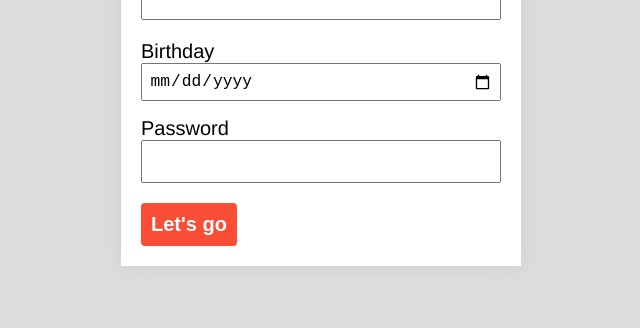
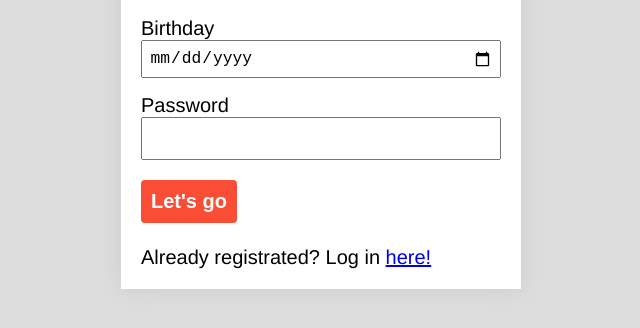
Before and after one commit to abuijzen/herexamen-Webtech3-frontend, a plain HTML site: page signup.html in a window 1280 px wide. Shown: the part 342-670 px from the top of the page, without its empty margins (319-959 px from the left). Drawn offline with Linux system fonts and the light colour scheme.

Commit message:
link tussen login-signup

```diff
--- a/signup.html
+++ b/signup.html
@@ -31,6 +31,8 @@
 
                   <button class="btn btn--primary">Let's go</button>
                 </div>
+                <br>
+                <div>Already registrated? Log in <a href="login.html">here!</a></div>
               </div>
               <script src="./js/signup.js"></script>
 
```
Also changed, not shown: login.html (+2 -1 lines).
